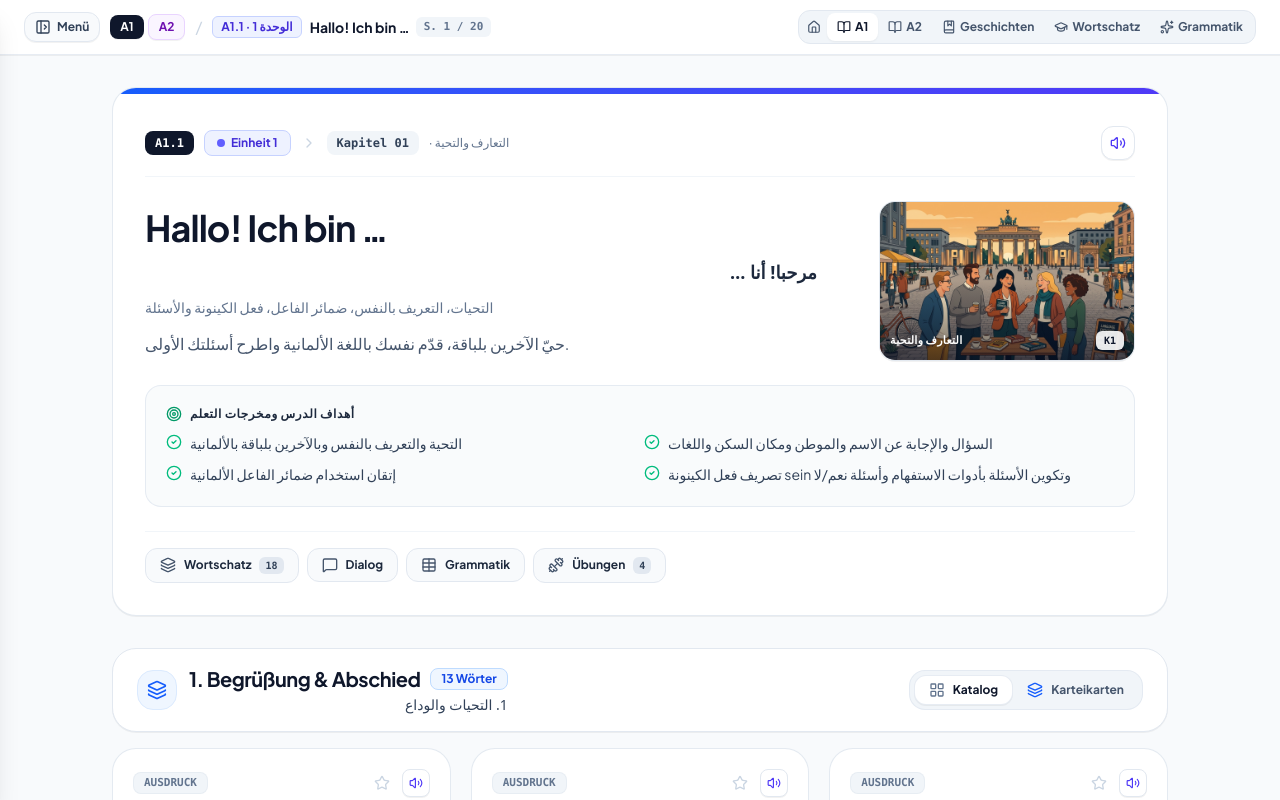
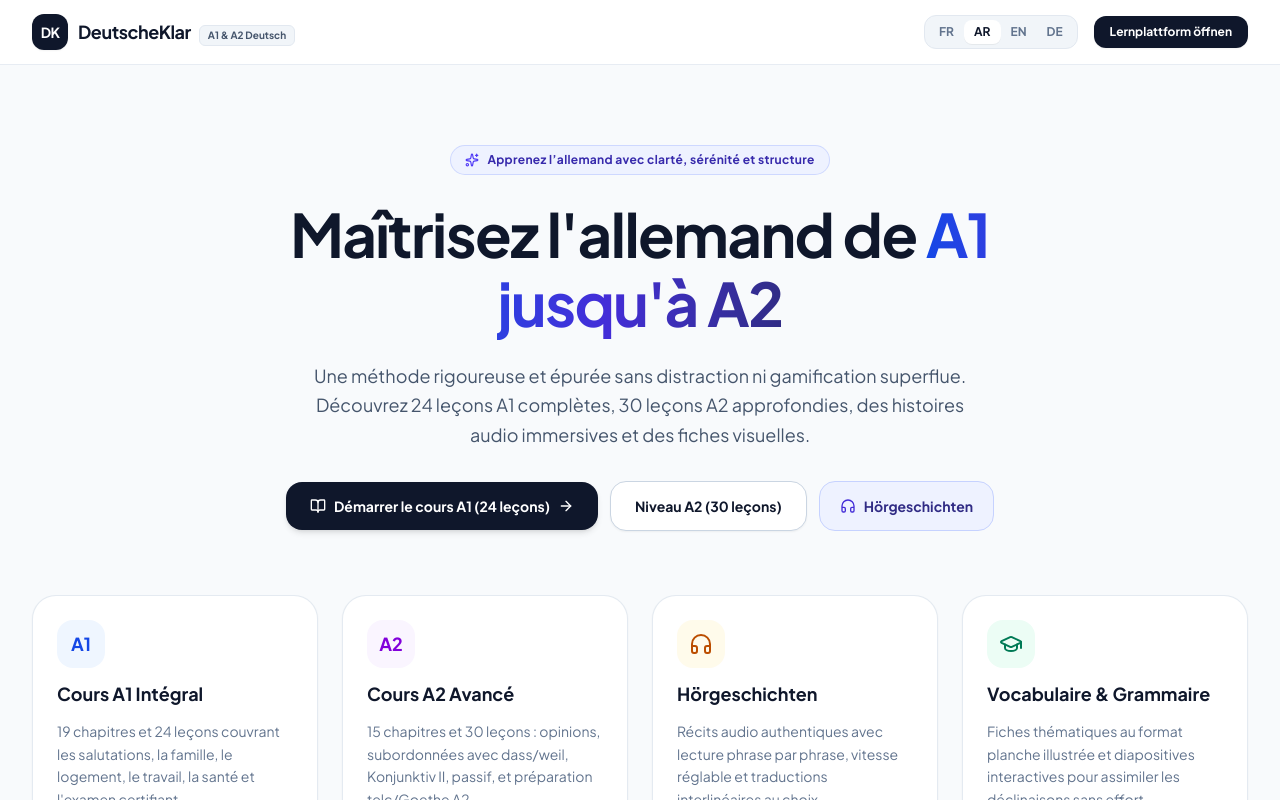
Before and after one commit to othmaneishere/deutschklar, a React (Vite) app: page / in a window 1280 px wide. Shown: the top 800 px of the page. Built offline with nearby package versions, Linux system fonts and the light colour scheme; a web font is replaced by a local one.

Commit message:
Add independent routes for learning sections

```diff
--- a/src/App.tsx
+++ b/src/App.tsx
@@ -30,22 +30,30 @@ import { GrammarHub } from './components/GrammarHub';
 import { A2ComingSoonModal } from './components/A2ComingSoonModal';
 import { getPlaybackSpeed, subscribeSpeechState } from './utils/speech';
 
+const routeToView = (pathname: string): { view: NavViewMode; filter: SectionFilterType } => {
+  switch (pathname) {
+    case '/a1kurs': return { view: 'course', filter: 'all' };
+    case '/a2kurs': return { view: 'course-a2', filter: 'all' };
+    case '/grammatik': return { view: 'grammar', filter: 'all' };
+    case '/wortschatz': return { view: 'vocab', filter: 'all' };
+    case '/hoeren': return { view: 'stories', filter: 'all' };
+    case '/uebungen': return { view: 'course', filter: 'exercises' };
+    case '/': return { view: 'landing', filter: 'all' };
+    default: return { view: 'landing', filter: 'all' };
+  }
+};
+
+const viewToRoute: Record<NavViewMode, string> = {
+  landing: '/', course: '/a1kurs', 'course-a2': '/a2kurs', stories: '/hoeren',
+  vocab: '/wortschatz', grammar: '/grammatik',
+};
+
 export function App() {
   // Primary Navigation View: 'landing' | 'course' (A1) | 'course-a2' (A2) | 'stories' | 'vocab' | 'grammar'
   const [activeView, setActiveView] = useState<NavViewMode>(() => {
-    const saved = localStorage.getItem('deutsch_active_view');
-    if (saved === 'videos') return 'stories';
-    if (
-      saved === 'landing' ||
-      saved === 'course' ||
-      saved === 'course-a2' ||
-      saved === 'stories' ||
-      saved === 'vocab' ||
-      saved === 'grammar'
-    ) {
-      return saved;
-    }
-    return 'course';
+    const route = routeToView(window.location.pathname);
+    if (window.location.pathname !== '/') return route.view;
+    return 'landing';
   });
 
   // Saved Language Mode: 'none' (DE only), 'ar', 'en', 'fr'
@@ -67,7 +75,26 @@ export function App() {
   });
 
   // Section filter
-  const [sectionFilter, setSectionFilter] = useState<SectionFilterType>('all');
+  const [sectionFilter, setSectionFilter] = useState<SectionFilterType>(
+    () => routeToView(window.location.pathname).filter,
+  );
+
+  const navigateToView = (view: NavViewMode, filter: SectionFilterType = 'all') => {
+    setActiveView(view);
+    setSectionFilter(filter);
+    const path = filter === 'exercises' ? '/uebungen' : viewToRoute[view];
+    if (window.location.pathname !== path) window.history.pushState({}, '', path);
+  };
+
+  useEffect(() => {
+    const handlePopState = () => {
+      const route = routeToView(window.location.pathname);
+      setActiveView(route.view);
+      setSectionFilter(route.filter);
+    };
+    window.addEventListener('popstate', handlePopState);
+    return () => window.removeEventListener('popstate', handlePopState);
+  }, []);
 
   // Sidebar toggle state (starts closed so screen is wide and uncluttered)
   const [isSidebarOpen, setIsSidebarOpen] = useState<boolean>(() => {
@@ -189,7 +216,7 @@ export function App() {
       } else if (e.key === 's' || e.key === 'S') {
         setShowCheatSheet((v) => !v);
       } else if (e.key === 'v' || e.key === 'V') {
-        setActiveView((v) => (v === 'course' ? 'stories' : 'course'));
+        navigateToView(activeView === 'course' ? 'stories' : 'course');
       } else if (e.key === '?') {
         setShowShortcuts((v) => !v);
       } else if (e.key === 'Escape') {
@@ -230,14 +257,14 @@ export function App() {
         <LandingPage
           onStartCourse={(lvl) => {
             if (lvl === 'A2') {
-              setActiveView('course-a2');
+              navigateToView('course-a2');
             } else {
-              setActiveView('course');
+              navigateToView('course');
             }
           }}
-          onGoToStories={() => setActiveView('stories')}
-          onGoToVocab={() => setActiveView('vocab')}
-          onGoToGrammar={() => setActiveView('grammar')}
+          onGoToStories={() => navigateToView('stories')}
+          onGoToVocab={() => navigateToView('vocab')}
+          onGoToGrammar={() => navigateToView('grammar')}
           languageMode={languageMode}
           onLanguageChange={setLanguageMode}
         />
@@ -260,7 +287,7 @@ export function App() {
         onLanguageChange={setLanguageMode}
         onOpenCheatSheet={() => setShowCheatSheet(true)}
         activeView={activeView}
-        onSelectView={setActiveView}
+        onSelectView={navigateToView}
         onOpenAudioSettings={() => setShowAudioSettings(true)}
         onOpenLevelComingSoon={(lvl) => setComingSoonLevel(lvl)}
         showTranslations={showTranslations}
@@ -279,7 +306,7 @@ export function App() {
           totalPages={activeCoursePages.length}
           languageMode={languageMode}
           activeView={activeView}
-          onSelectView={setActiveView}
+          onSelectView={navigateToView}
           onOpenLevelComingSoon={(lvl) => setComingSoonLevel(lvl)}
         />
 
@@ -293,7 +320,7 @@ export function App() {
           >
             <GermanStoriesLounge
               languageMode={languageMode}
-              onSwitchToCourse={() => setActiveView('course')}
+              onSwitchToCourse={() => navigateToView('course')}
               onOpenAudioSettings={() => setShowAudioSettings(true)}
               onOpenLevelComingSoon={(lvl) => setComingSoonLevel(lvl)}
             />
@@ -309,9 +336,9 @@ export function App() {
               languageMode={languageMode}
               onNavigateToCourse={(lvl) => {
                 if (lvl === 'A2') {
-                  setActiveView('course-a2');
+                  navigateToView('course-a2');
                 } else {
-                  setActiveView('course');
+                  navigateToView('course');
                 }
               }}
             />
@@ -327,9 +354,9 @@ export function App() {
               languageMode={languageMode}
               onNavigateToCourse={(lvl) => {
                 if (lvl === 'A2') {
-                  setActiveView('course-a2');
+                  navigateToView('course-a2');
                 } else {
-                  setActiveView('course');
+                  navigateToView('course');
                 }
               }}
             />
@@ -352,7 +379,7 @@ export function App() {
                 </div>
                 <button
                   type="button"
-                  onClick={() => setActiveView('course')}
+                  onClick={() => navigateToView('course')}
                   className="text-purple-700 hover:text-purple-900 font-semibold cursor-pointer underline underline-offset-2"
                 >
                   Zu A1 wechseln →
@@ -505,7 +532,7 @@ export function App() {
             {!isA2 && (
               <GermanStoriesSection
                 languageMode={languageMode}
-                onOpenFullLounge={() => setActiveView('stories')}
+                onOpenFullLounge={() => navigateToView('stories')}
               />
             )}
 
```
